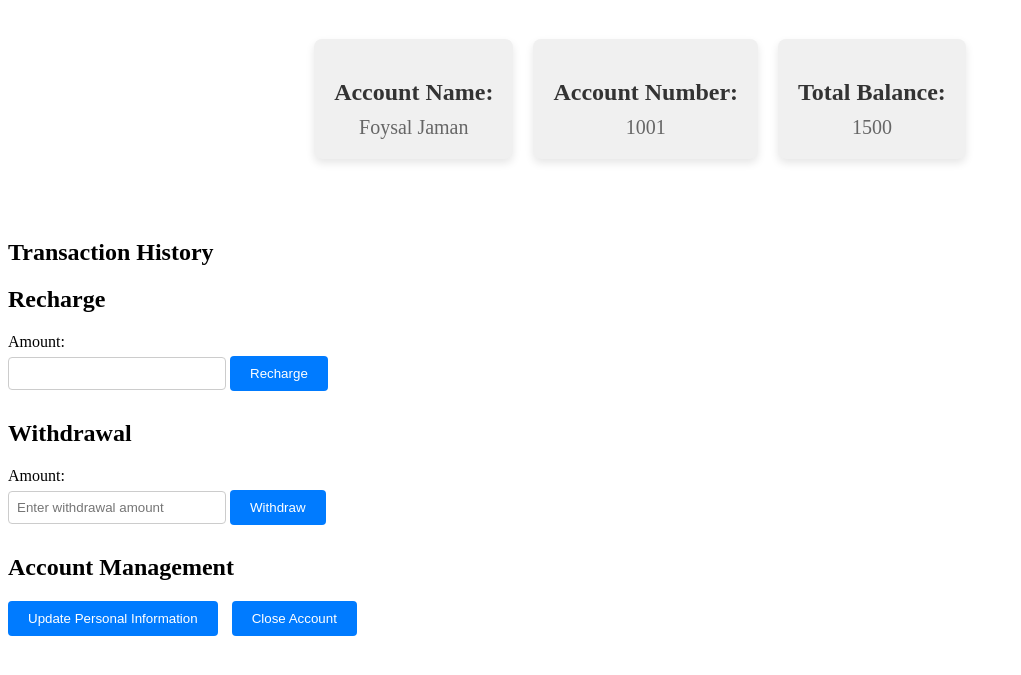
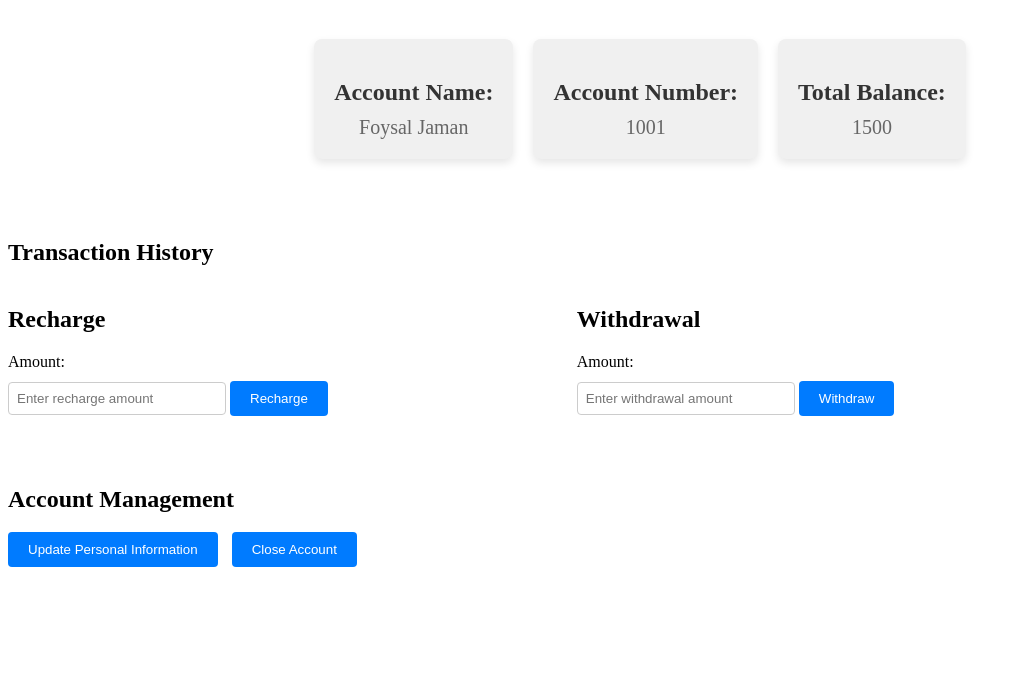
Before and after one commit to foysal41/app, a plain HTML site: page index.html in a window 1280 px wide. Shown: the part 95-770 px from the top of the page, without its empty margins (0-1021 px from the left). Drawn offline with Linux system fonts and the light colour scheme.

Commit message:
Design implemented: maked 3card also css with form

```diff
--- a/bank.js
+++ b/bank.js
@@ -62,10 +62,9 @@ class BankAccount {
   viewFullInformation() {
 
 
-
     // Display transaction history
    // Initialize the HTML string
-let infoHtmlTwo = "<h2>Transaction History</h2><ul class='account-info-two'>";
+let infoHtmlTwo = "<h2 clsss = 'transaction-title'>Transaction History</h2><ul class='account-info-two'>";
 
 // Iterate over each transaction and append its details to the HTML string
 this.transactions.forEach(transaction => {
--- a/index.html
+++ b/index.html
@@ -33,20 +33,27 @@
   <div id="account-info"></div>
   <div id="account-info-two"></div>
 
+  <div class="container-two">
+    <div class="row">
+      <div class="transaction-form">
         <h2>Recharge</h2>
         <form id="transaction-form">
           <label for="amount">Amount:</label>
-      <input type="number" id="amount" name="amount">
+          <input type="number" id="amount" name="amount" placeholder="Enter recharge amount">
           <button type="submit">Recharge</button>
         </form>
-
-
+      </div>
+      <div class="transaction-form">
         <h2>Withdrawal</h2>
         <form id="withdraw-form">
           <label for="withdraw-amount">Amount:</label>
-      <input type="text" id="withdraw-amount" name="withdraw-amount" placeholder="Enter withdrawal amount">
+          <input type="number" id="withdraw-amount" name="withdraw-amount" placeholder="Enter withdrawal amount">
           <button type="submit">Withdraw</button>
         </form>
+      </div>
+    </div>
+  </div>
+
 
 
     <h2>Account Management</h2>
--- a/style.css
+++ b/style.css
@@ -128,3 +128,28 @@ button:hover {
   font-size: 20px;
   margin: 0;
 }
+
+.transaction-title{
+  text-align: center !important;
+}
+
+
+.container-two {
+  display: flex;
+  flex-direction: column;
+
+}
+.row {
+  display: flex;
+  flex-direction: row;
+  margin-bottom: 20px;
+}
+.transaction-form {
+  width: 45%; /* Adjust width as needed */
+  /* Remove align-items: center; to align forms to the left */
+}
+.transaction-form label,
+.transaction-form input,
+.transaction-form button {
+  margin-bottom: 10px;
+}
```
Lines whose indentation alone changed are shown as unchanged.
